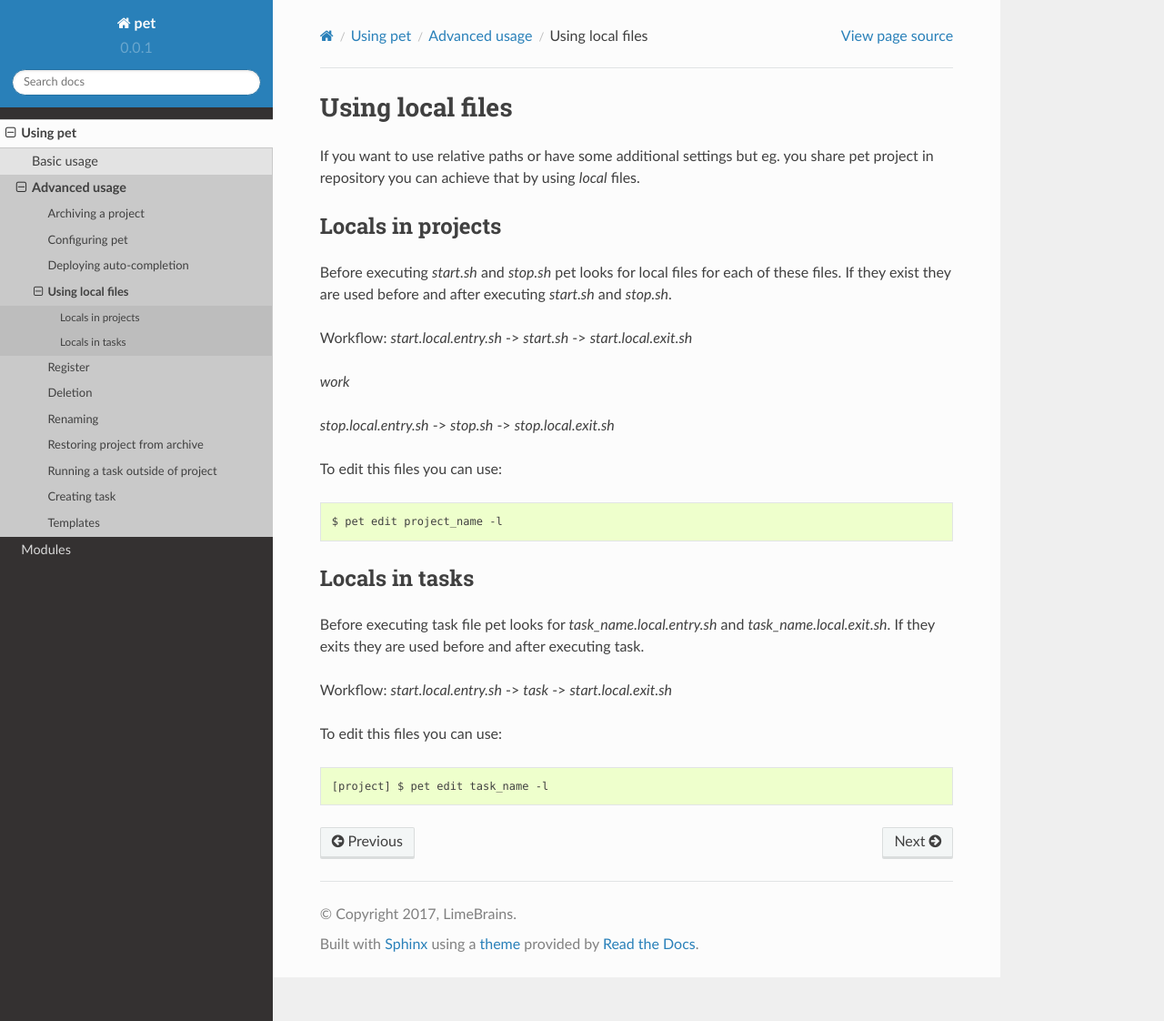
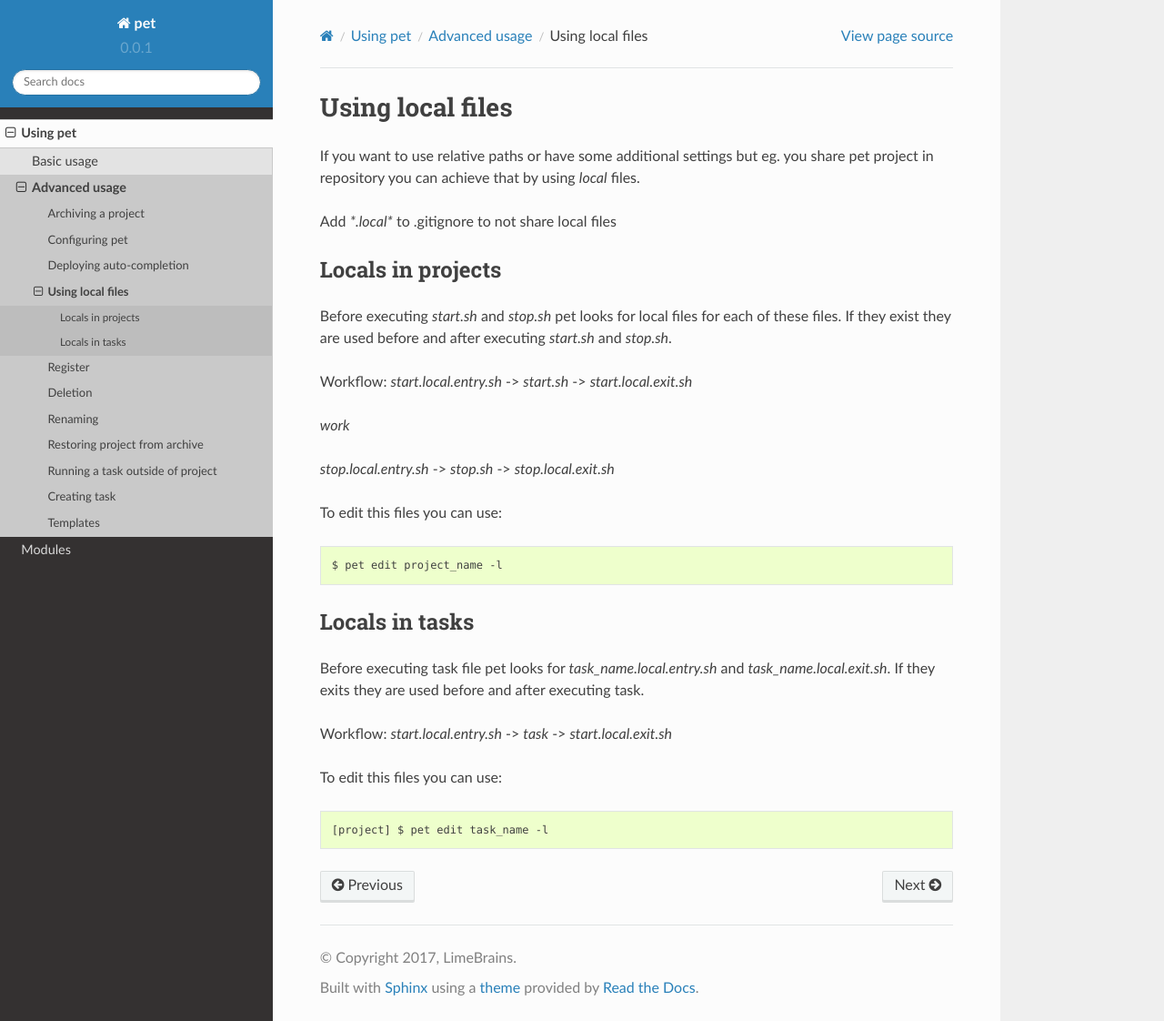
Before and after one commit to limebrains/pet, a Sphinx documentation site: the page built from docs/source/user/advanced/locals.rst, in a window 1280 px wide and 1122 px high. Shown: the whole window at 91% size. Built offline with Sphinx 7.4.7 and the Read the Docs theme 2.0.0, drawn with Linux system fonts in a browser that asks for light colours.

Commit message:
pet project

```diff
--- a/docs/source/user/advanced/locals.rst
+++ b/docs/source/user/advanced/locals.rst
@@ -5,6 +5,8 @@ Using local files
 If you want to use relative paths or have some additional
 settings but eg. you share pet project in repository you can
 achieve that by using *local* files.
+
+Add `*.local*` to .gitignore to not share local files
 
 Locals in projects
 ==================
```
Also changed, not shown: 5 other files.
